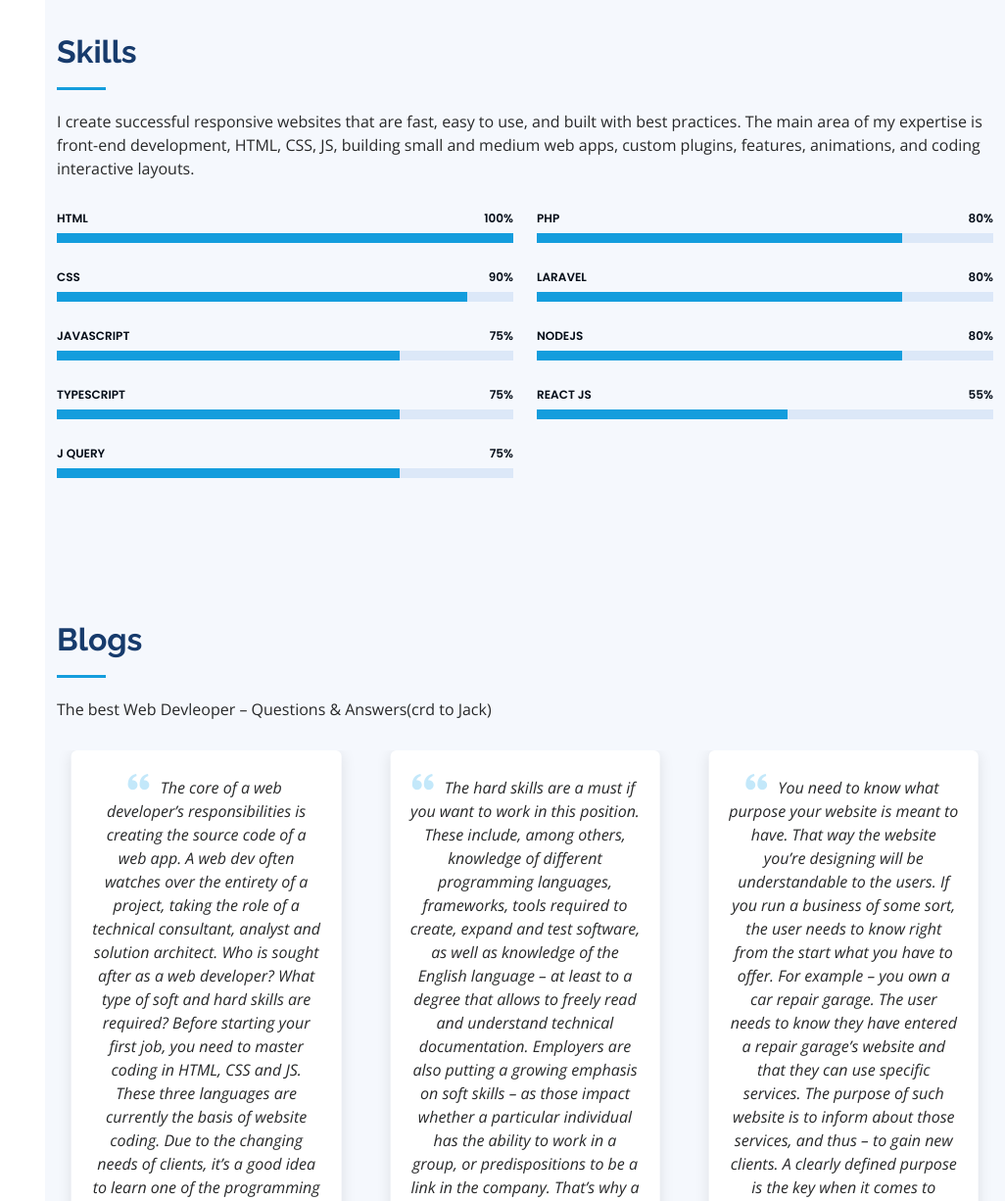
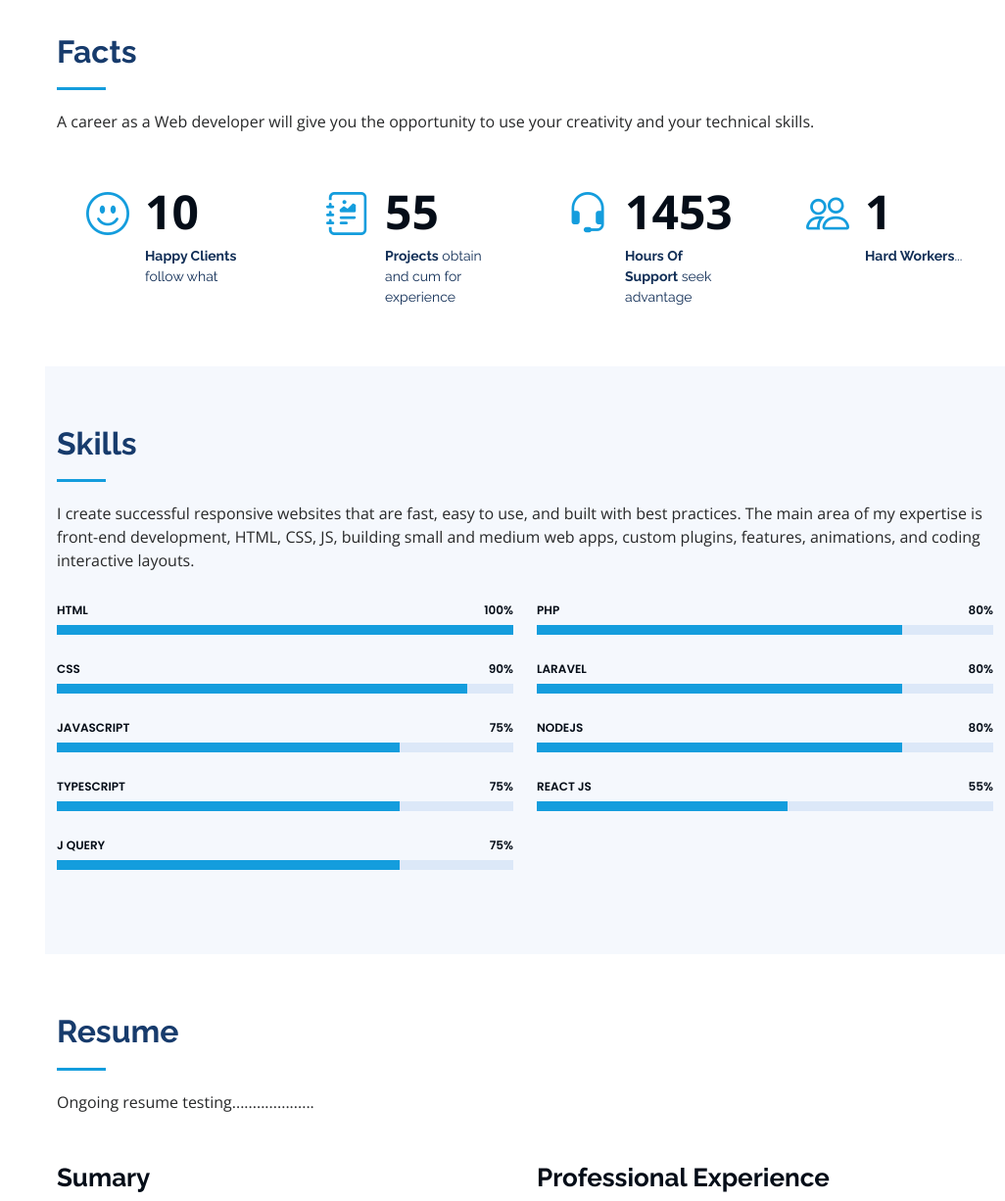
Before and after one commit to yelwin3098/yelwin3098.github.io, a plain HTML site: page index.html in a window 1280 px wide. Shown: the part 1430-2656 px from the top of the page at 98% size, without its empty margins (254-1280 px from the left). Drawn offline with nearby package versions, Linux system fonts and the light colour scheme.

Commit message:
my portfolio fix

```diff
--- a/index.html
+++ b/index.html
@@ -60,10 +60,10 @@
         <ul>
           <li><a href="#hero" class="nav-link scrollto active"><i class="bx bx-home"></i> <span>Home</span></a></li>
           <li><a href="#about" class="nav-link scrollto"><i class="bx bx-user"></i> <span>About</span></a></li>
-          <!-- <li><a href="#resume" class="nav-link scrollto"><i class="bx bx-file-blank"></i> <span>Resume</span></a></li> -->
           <!-- <li><a href="#portfolio" class="nav-link scrollto"><i class="bx bx-book-content"></i> <span>Portfolio</span></a></li> -->
           <!-- <li><a href="#services" class="nav-link scrollto"><i class="bx bx-server"></i> <span>Services</span></a></li> -->
           <li><a href="#skills" class="nav-link scrollto"><i class="bx bx-customize"></i> <span>Skills</span></a></li>
+          <li><a href="#resume" class="nav-link scrollto"><i class="bx bx-file-blank"></i> <span>Resume</span></a></li>
           <li><a href="#blogs" class="nav-link scrollto"><i class="bx bx-book-content"></i> <span>Blogs</span></a></li>
           <li><a href="#contact" class="nav-link scrollto"><i class="bx bx-envelope"></i> <span>Contact</span></a></li>
         </ul>
@@ -128,12 +128,12 @@
     </section><!-- End About Section -->
 
   <!--======= Facts Section ======= -->
-   <!-- <section id="facts" class="facts">
+   <section id="facts" class="facts">
       <div class="container">
 
         <div class="section-title">
           <h2>Facts</h2>
-          <p>Magnam dolores commodi suscipit. Necessitatibus eius consequatur ex aliquid fuga eum quidem. Sit sint consectetur velit. Quisquam quos quisquam cupiditate. Et nemo qui impedit suscipit alias ea. Quia fugiat sit in iste officiis commodi quidem hic quas.</p>
+          <p>A career as a Web developer will give you the opportunity to use your creativity and your technical skills.</p>
         </div>
 
         <div class="row no-gutters">
@@ -141,16 +141,16 @@
           <div class="col-lg-3 col-md-6 d-md-flex align-items-md-stretch" data-aos="fade-up">
             <div class="count-box">
               <i class="bi bi-emoji-smile"></i>
-              <span data-purecounter-start="0" data-purecounter-end="232" data-purecounter-duration="1" class="purecounter"></span>
-              <p><strong>Happy Clients</strong> consequuntur quae</p>
+              <span data-purecounter-start="0" data-purecounter-end="10" data-purecounter-duration="1" class="purecounter"></span>
+              <p><strong>Happy Clients</strong> follow what</p>
             </div>
           </div>
 
           <div class="col-lg-3 col-md-6 d-md-flex align-items-md-stretch" data-aos="fade-up" data-aos-delay="100">
             <div class="count-box">
               <i class="bi bi-journal-richtext"></i>
-              <span data-purecounter-start="0" data-purecounter-end="521" data-purecounter-duration="1" class="purecounter"></span>
-              <p><strong>Projects</strong> adipisci atque cum quia aut</p>
+              <span data-purecounter-start="0" data-purecounter-end="55" data-purecounter-duration="1" class="purecounter"></span>
+              <p><strong>Projects</strong> obtain and cum for experience</p>
             </div>
           </div>
 
@@ -158,23 +158,23 @@
             <div class="count-box">
               <i class="bi bi-headset"></i>
               <span data-purecounter-start="0" data-purecounter-end="1453" data-purecounter-duration="1" class="purecounter"></span>
-              <p><strong>Hours Of Support</strong> aut commodi quaerat</p>
+              <p><strong>Hours Of Support</strong> seek advantage</p>
             </div>
           </div>
 
           <div class="col-lg-3 col-md-6 d-md-flex align-items-md-stretch" data-aos="fade-up" data-aos-delay="300">
             <div class="count-box">
               <i class="bi bi-people"></i>
-              <span data-purecounter-start="0" data-purecounter-end="32" data-purecounter-duration="1" class="purecounter"></span>
-              <p><strong>Hard Workers</strong> rerum asperiores dolor</p>
+              <span data-purecounter-start="0" data-purecounter-end="1" data-purecounter-duration="1" class="purecounter"></span>
+              <p><strong>Hard Workers</strong>...</p>
             </div>
           </div>
 
         </div>
 
       </div>
-    </section> -->
-    <!-- End Facts Section -->
+    </section>
+    <!-- End Facts Section
 
     <!-- ======= Skills Section ======= -->
     <section id="skills" class="skills section-bg">
@@ -260,24 +260,24 @@
     <!-- End Skills Section -->
 
     <!-- ======= Resume Section ======= -->
-    <!-- <section id="resume" class="resume">
+    <section id="resume" class="resume">
       <div class="container">
 
         <div class="section-title">
           <h2>Resume</h2>
-          <p>Magnam dolores commodi suscipit. Necessitatibus eius consequatur ex aliquid fuga eum quidem. Sit sint consectetur velit. Quisquam quos quisquam cupiditate. Et nemo qui impedit suscipit alias ea. Quia fugiat sit in iste officiis commodi quidem hic quas.</p>
+          <p>Ongoing resume testing....................</p>
         </div>
 
         <div class="row">
           <div class="col-lg-6" data-aos="fade-up">
             <h3 class="resume-title">Sumary</h3>
             <div class="resume-item pb-0">
-              <h4>Alex Smith</h4>
+              <h4>Ye Lwin</h4>
               <p><em>Innovative and deadline-driven Graphic Designer with 3+ years of experience designing and developing user-centered digital/print marketing material from initial concept to final, polished deliverable.</em></p>
               <ul>
-                <li>Portland par 127,Orlando, FL</li>
-                <li>(123) 456-7891</li>
-                <li>alice.barkley@example.com</li>
+                <li>Yangon, Mayangon</li>
+                <li>09-969954250</li>
+                <li>yelwin@example.com</li>
               </ul>
             </div>
 
@@ -323,8 +323,8 @@
         </div>
 
       </div>
-    </section> -->
-    <!--End Resume Section -->
+    </section>
+    <!--End Resume Section
 
     <!-- ======= Portfolio Section =======
     <!-- <section id="portfolio" class="portfolio section-bg">
```
